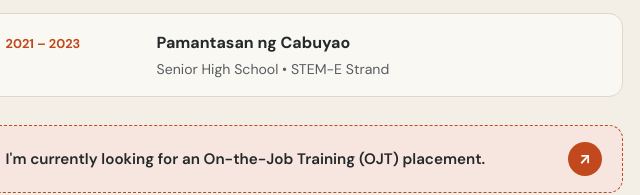
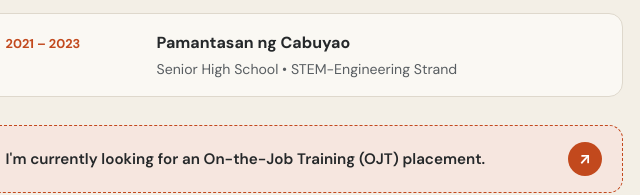
Before and after one commit to jsmrun/jsmrun.github.io, a plain HTML site: page index.html in a window 1280 px wide. Shown: the part 1711-1906 px from the top of the page, 577-1217 px from the left. Drawn offline with Linux system fonts and the light colour scheme.

Commit message:
Update index.html

```diff
--- a/index.html
+++ b/index.html
@@ -154,7 +154,7 @@
               <span class="edu-year">2021 &ndash; 2023</span>
               <div>
                 <h3>Pamantasan ng Cabuyao</h3>
-                <p>Senior High School &bull; STEM-E Strand</p>
+                <p>Senior High School &bull; STEM-Engineering Strand</p>
               </div>
             </div>
           </div>
```
